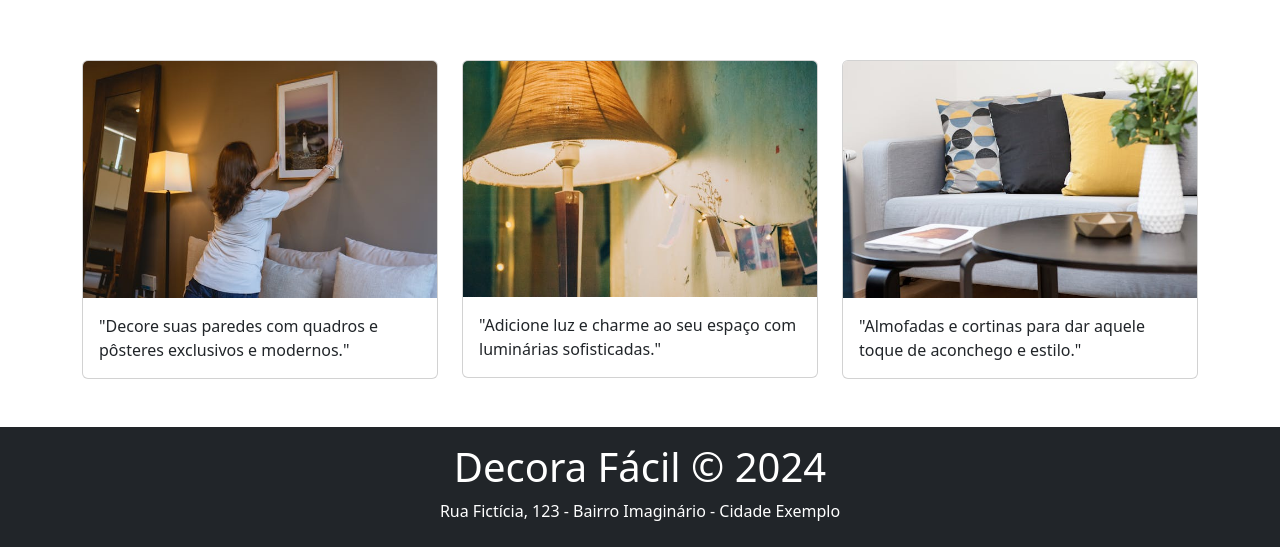
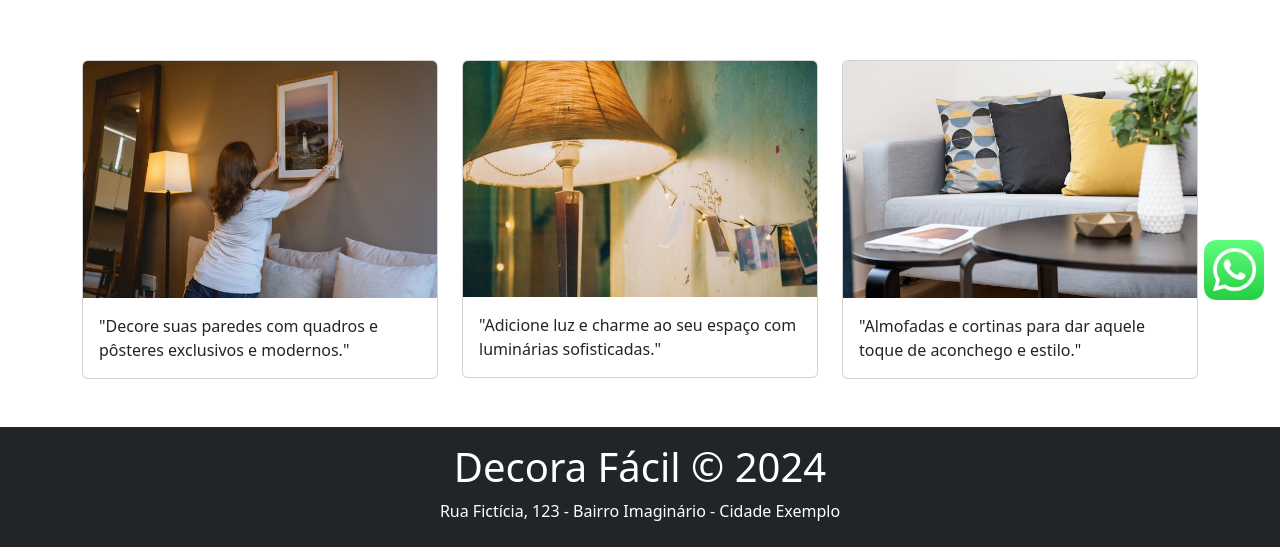
Before and after one commit to Lr0cha/ecommerce-mvc-php, a PHP site: page / in a window 1280 px wide. Shown: the part 484-1031 px from the top of the page. Run offline with PHP 8.4, Linux system fonts and the light colour scheme; some libraries are stand-ins or nearby versions.

Commit message:
Adicionando icone de whatsapp para contato

```diff
--- a/trabalho2/views/header.php
+++ b/trabalho2/views/header.php
@@ -29,6 +29,10 @@
         </div>
     </div>
 </header>
+<div class="position-fixed bottom-0 end-0 p-3">
+    <a href="#"><img src="./assets/img/whatsapp.png" width="60px" alt="WhatsApp"></a>
+</div>
+
 
 <!-- jQuery p/ manipulação AJAX -->
 <script src="https://code.jquery.com/jquery-3.6.0.min.js"></script>
```
Also changed, not shown: trabalho2/assets/img/whatsapp.png (added).
